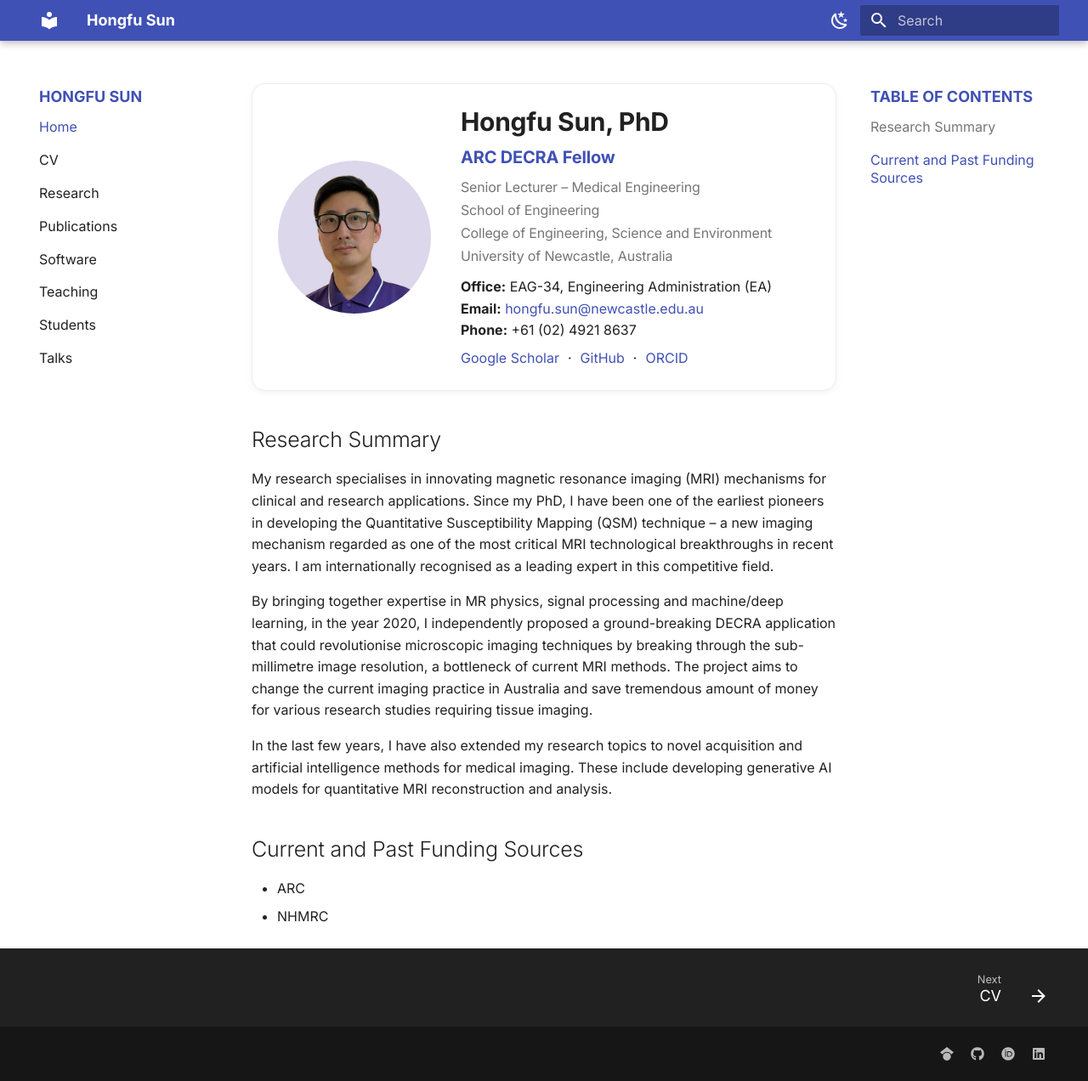
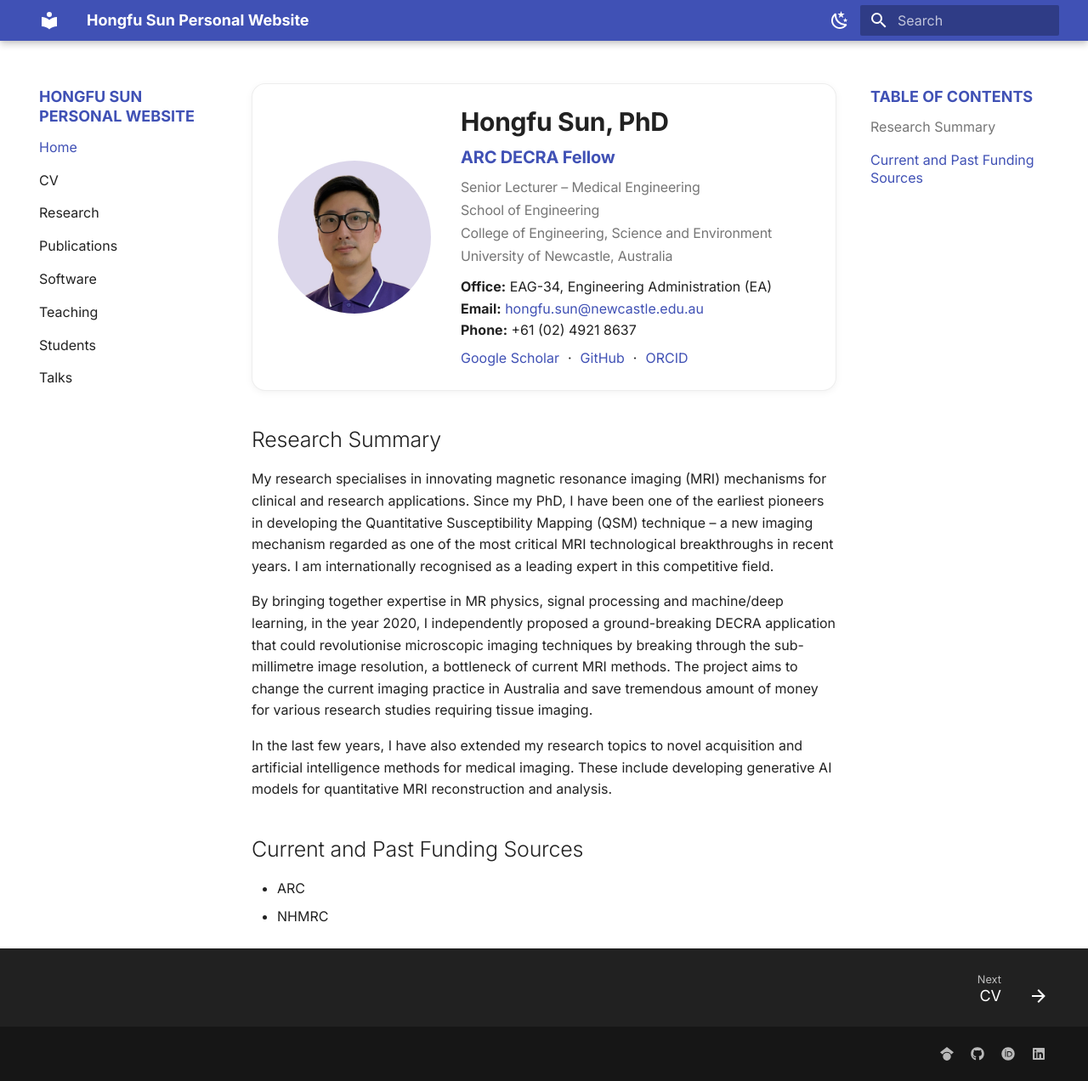
Before and after one commit to sunhongfu/sunhongfu.github.io, an MkDocs documentation site: the page built from docs/index.md, in a window 1280 px wide and 1272 px high. Shown: the whole window at 85% size. Built offline with MkDocs 1.6.1 and Material for MkDocs 9.7.7, drawn with Linux system fonts in a browser that asks for light colours.

Commit message:
change site name

```diff
--- a/mkdocs.yml
+++ b/mkdocs.yml
@@ -1,4 +1,4 @@
-site_name: Hongfu Sun
+site_name: Hongfu Sun Personal Website
 site_description: "Academic profile of Hongfu Sun, Senior Lecturer in Medical Imaging & AI at the University of Newcastle"
 site_url: https://sunhongfu.github.io
 # repo_url: https://github.com/sunhongfu/sunhongfu.github.io # this will add the GitHub icon in the nav bar
```
